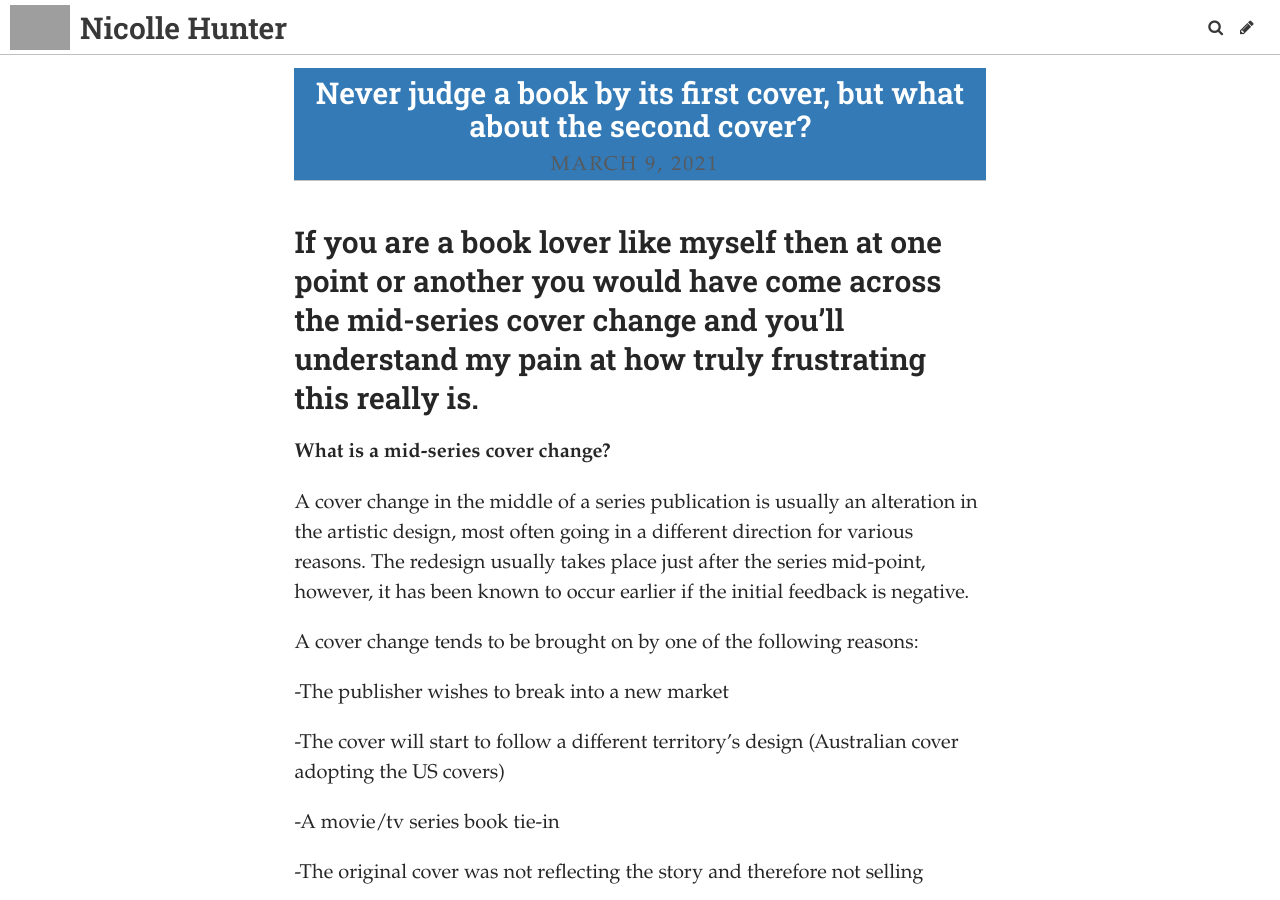
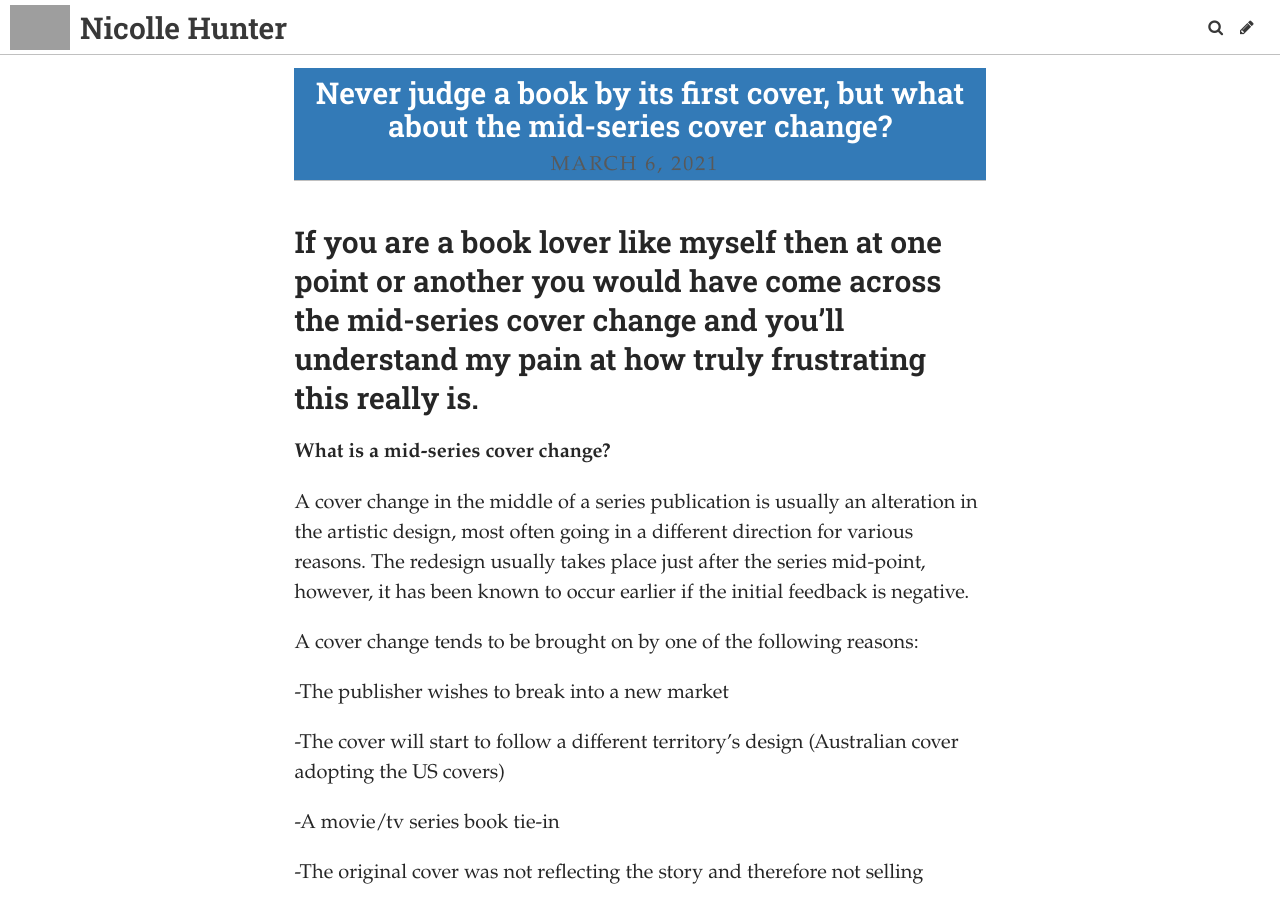
Before and after one commit to Nicolle90/CVRecipes, a Jekyll site: the page built from _posts/2021-03-09-never-judge-a-book-by-its-first-cover-but-what-about-the-second-cover.md, in a window 1280 px wide and 900 px high. Built offline with Jekyll 4.4.1, drawn with Linux system fonts in a browser that asks for light colours; some web fonts are replaced; grey boxes are pictures that could not be loaded.

Commit message:
Update Post “2021-03-09-never-judge-a-book-by-its-first-cover-but-what-about-the-second-cover”

```diff
--- a/_posts/2021-03-09-never-judge-a-book-by-its-first-cover-but-what-about-the-second-cover.md
+++ b/_posts/2021-03-09-never-judge-a-book-by-its-first-cover-but-what-about-the-second-cover.md
@@ -1,7 +1,8 @@
 ---
 layout: post
-title: Never judge a book by its first cover, but what about the second cover?
-date: 2021-03-09T11:32:18.102Z
+title: Never judge a book by its first cover, but what about the mid-series
+  cover change?
+date: 2021-03-06T11:32:18.102Z
 title_color: "#ffffff"
 comments: false
 tags:
```
